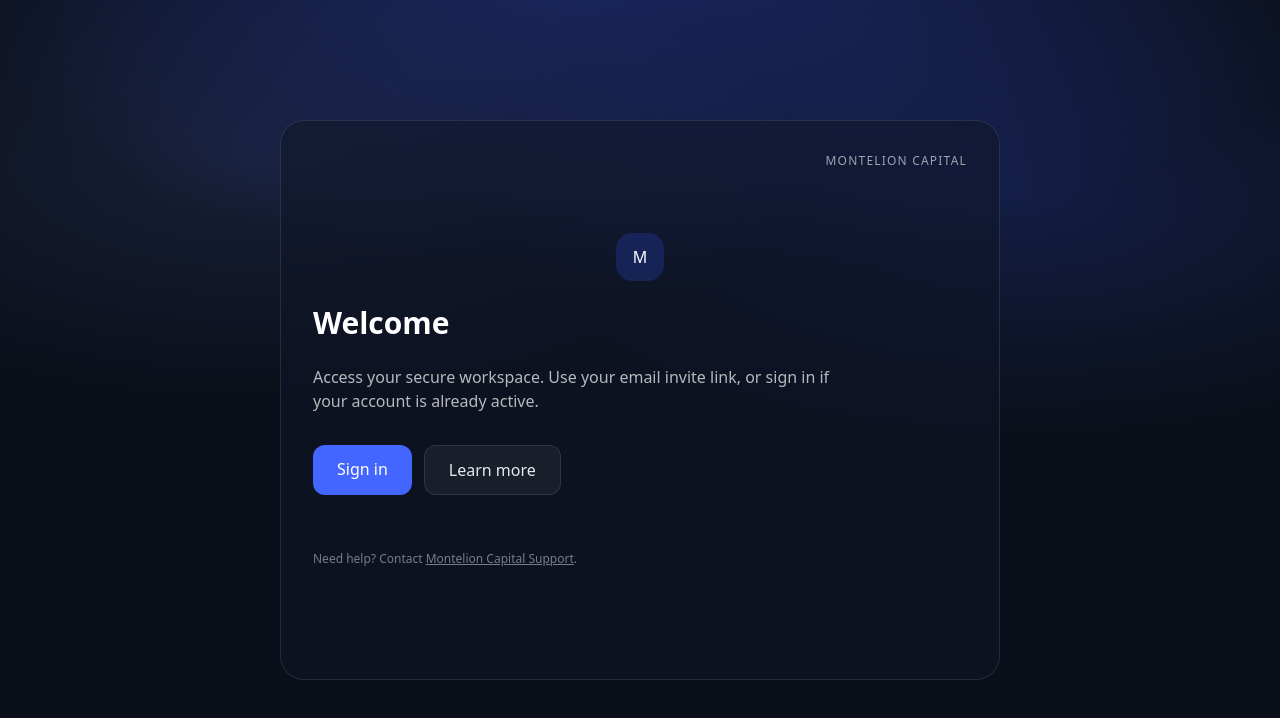
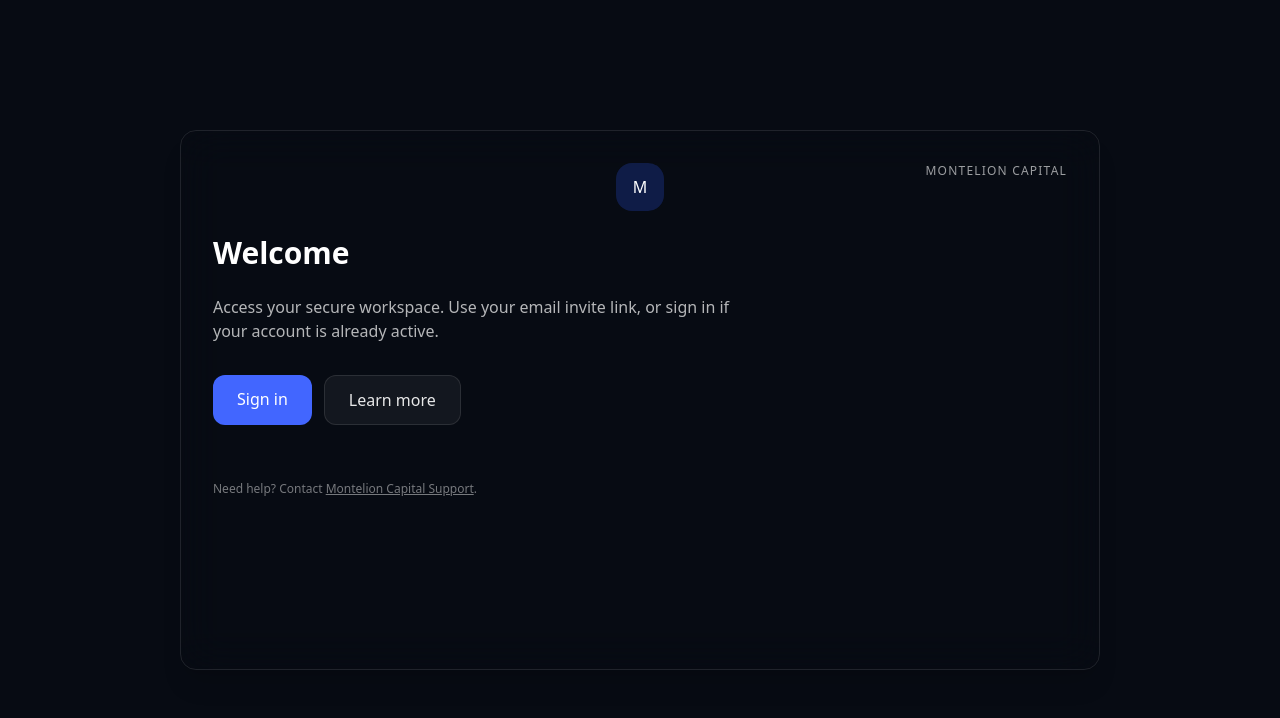
Before and after one commit to montelioncapital/montelion-app-v1, a Next.js app: page / in a window 1280 px wide. Shown: the top 718 px of the page. Built offline with nearby package versions, Linux system fonts and the light colour scheme.

Commit message:
Update layout.jsx

```diff
--- a/app/layout.jsx
+++ b/app/layout.jsx
@@ -1,3 +1,4 @@
+// app/layout.jsx
 import "./globals.css";
 
 export const metadata = {
@@ -7,24 +8,33 @@ export const metadata = {
 
 export default function RootLayout({ children }) {
   return (
-    <html lang="en">
-      <body className="min-h-screen grid place-items-center bg-fixed text-white">
-        {/* fixed background gradient (validé) */}
-        <div className="fixed inset-0 -z-10 bg-[radial-gradient(1200px_600px_at_50%_-10%,rgba(59,91,254,.35),transparent_60%),radial-gradient(900px_400px_at_20%_20%,rgba(102,126,234,.15),transparent_60%),radial-gradient(900px_400px_at_80%_25%,rgba(59,91,254,.18),transparent_60%),linear-gradient(rgb(10,15,25),rgb(10,15,25))]" />
+    <html lang="en" className="h-full">
+      <body className="min-h-screen text-white/90 antialiased">
+        {/* Background: plus sombre + dégradés propres */}
+        <div
+          className="
+            fixed inset-0 -z-10 bg-[#070b13]
+            [background:
+              radial-gradient(1200px_700px_at_50%_-220px,rgba(48,74,170,0.32),transparent),
+              radial-gradient(900px_560px_at_85%_120%,rgba(18,28,52,0.55),transparent),
+              radial-gradient(800px_520px_at_5%_90%,rgba(10,19,38,0.55),transparent)
+            ]
+          "
+        />
 
-        {/* global card wrapper */}
+        {/* Conteneur centré */}
+        <div className="min-h-screen grid place-items-center px-4 py-10">
+          {/* Card global (taille fixe, sans ombre) */}
           <main
             className="
-    relative w-[720px] h-[560px]
-    max-w-[92vw] max-h-[90vh]
-    rounded-3xl
-    bg-[rgba(17,23,40,0.72)] supports-[backdrop-filter]:bg-[rgba(17,23,40,0.55)]
-    border border-white/10 backdrop-blur-sm
-    p-8 flex flex-col justify-center
+              card
+              w-[920px] max-w-[92vw] min-h-[540px]
+              p-10
             "
           >
             {children}
           </main>
+        </div>
       </body>
     </html>
   );
```
Lines whose indentation alone changed are shown as unchanged.
